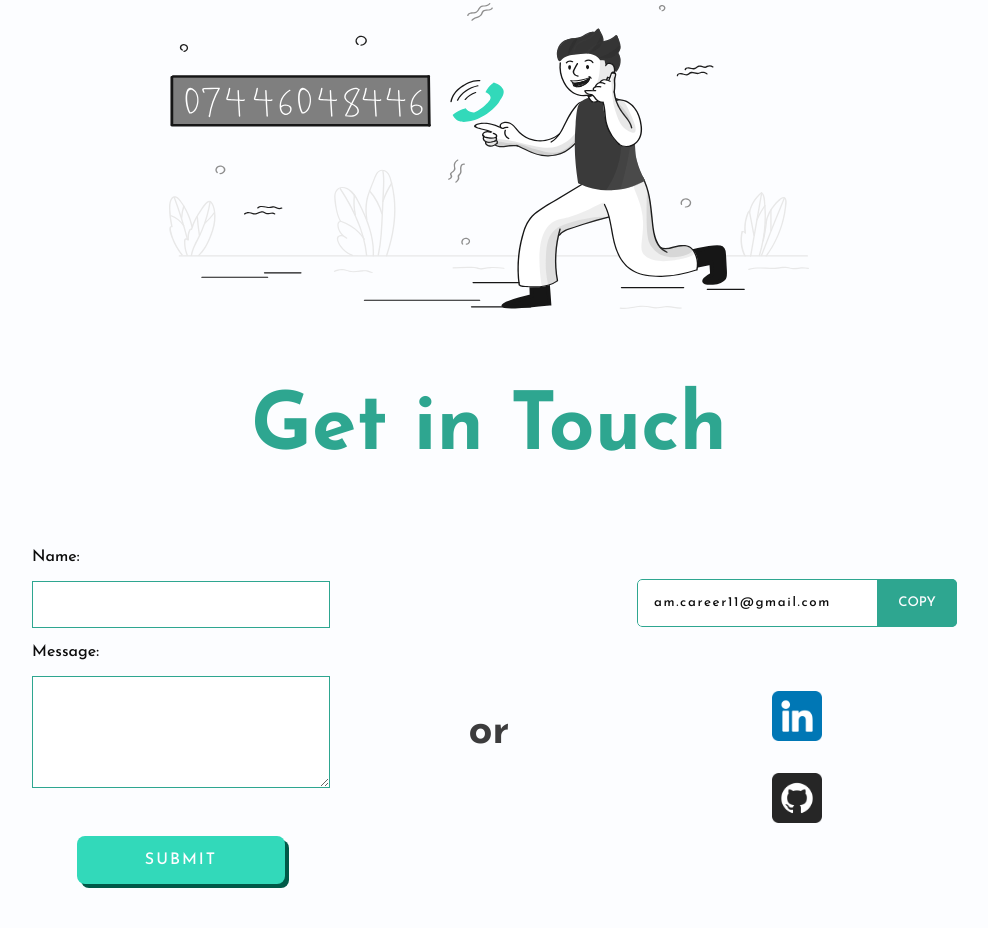
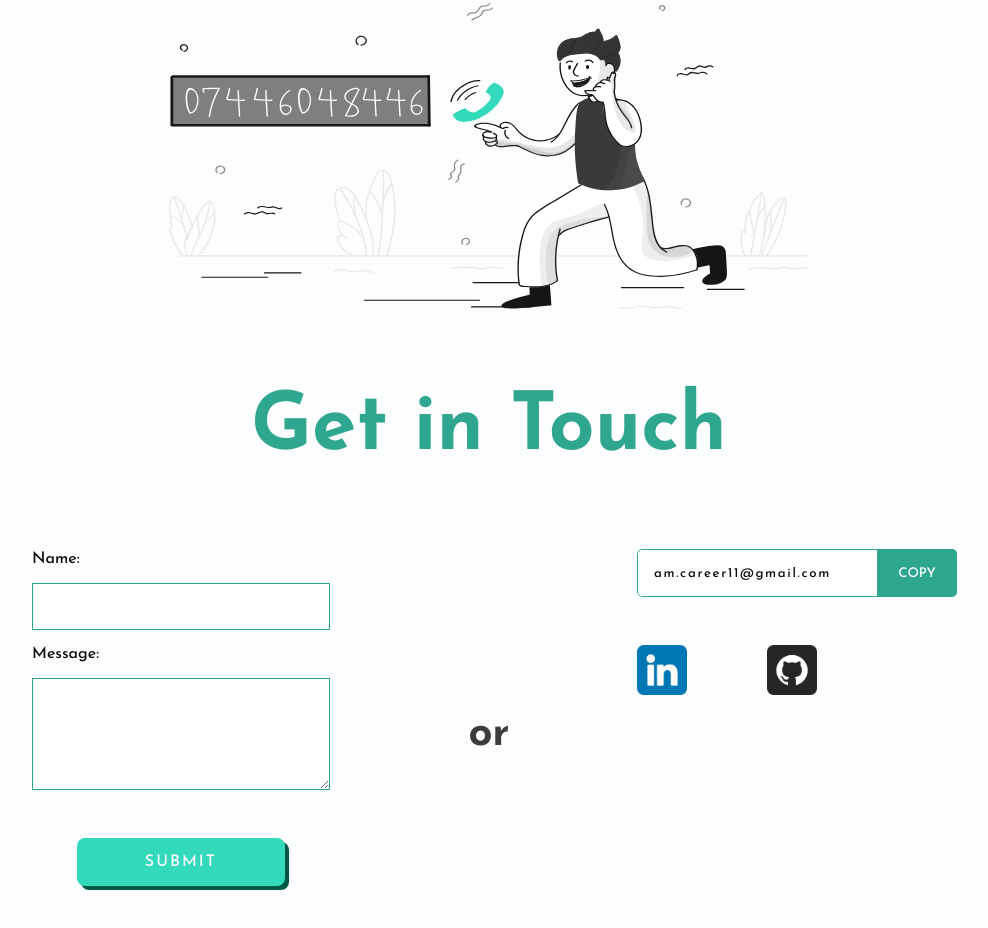
Before and after one commit to am1553/portfolio-12-june, a plain HTML site: page index.html in a window 1280 px wide. Shown: the part 5158-6086 px from the top of the page, without its empty margins (151-1139 px from the left). Drawn offline with nearby package versions, Linux system fonts and the light colour scheme.

Commit message:
fixing bugs

```diff
--- a/section-styles/_Contact.scss
+++ b/section-styles/_Contact.scss
@@ -100,7 +100,8 @@
     }
     .socials {
         display: flex;
-        flex-direction: column;
+        flex-direction: row;
+        justify-content: space-evenly;
         align-items: center;
         max-width: 35rem;
         margin: 0 auto;
@@ -122,13 +123,25 @@
             max-width: 70rem;
             margin: 5rem auto 0;
             .alternative_contact {
+                height: 370.5px;
+                display: flex;
+                flex-direction: column;
+                justify-content: flex-start;
                 .email_clipboard {
                     input {
                         min-width: 20rem;
                     }
+                    margin-bottom: 2rem;
                 }
                 .socials {
-                    margin: 3rem 0;
+                    display: flex;
+                    flex-direction: row;
+                    justify-content: flex-start;
+                    width: 100%;
+                    padding: 0 2rem;
+                    img {
+                        margin-right: 5rem;
+                    }
                 }
             }
         }
```
Also changed, not shown: index.css, 1 other file.
